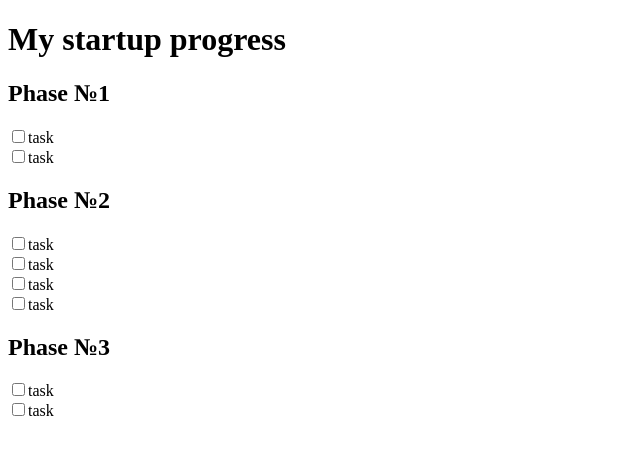
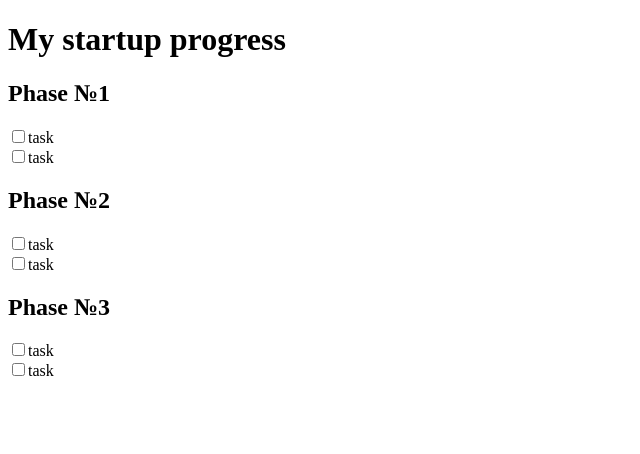
Before and after one commit to AndrewMedvedev42/Check-List, a React (Create React App) app: page / in a window 1280 px wide. Shown: the top 454 px of the page, without its empty margins (0-640 px from the left). Built offline with nearby package versions, Linux system fonts and the light colour scheme.

Commit message:
changed data  structure in localstorage

```diff
--- a/src/App.js
+++ b/src/App.js
@@ -2,7 +2,8 @@ import {React} from "react"
 import {PhaseOneList, PhaseTwoList, PhaseThreeList} from "./CheckListObject"
 import {ListTemple} from "./components/ListTemple"
 
-function App() {
+function App(){
+
   return (
     <div className="App">
       <h1>My startup progress</h1>
--- a/src/CheckListObject.js
+++ b/src/CheckListObject.js
@@ -1,22 +1,20 @@
 export const PhaseOneList = [
     {phaseName:"Phase №1",
         tasks:[
-            {id:"Ph-1,T-1",taskName:"task", isChecked:false},
-            {id:"Ph-1,T-2", taskName:"task", isChecked:false}]
+            {index:0,id:"Ph-1,T-1",taskName:"task", isChecked:false},
+            {index:1, id:"Ph-1,T-2", taskName:"task", isChecked:false}]
         }]
 
 export const PhaseTwoList = [
     {phaseName:"Phase №2",
         tasks:[
-            {id:"Ph-2,T-1",taskName:"task", isChecked:false},
-            {id:"Ph-2,T-2", taskName:"task", isChecked:false},
-            {id:"Ph-2,T-3",taskName:"task", isChecked:false},
-            {id:"Ph-2,T-4",taskName:"task", isChecked:false},]
+            {index:0, id:"Ph-2,T-1",taskName:"task", isChecked:false},
+            {index:1, id:"Ph-2,T-2", taskName:"task", isChecked:false},]
         }]
 
 export const PhaseThreeList = [
     {phaseName:"Phase №3",
         tasks:[
-            {id:"Ph-3,T-1",taskName:"task", isChecked:false},
-            {id:"Ph-3,T-2", taskName:"task", isChecked:false}]
+            {index:0, id:"Ph-3,T-1",taskName:"task", isChecked:false},
+            {index:1, id:"Ph-3,T-2", taskName:"task", isChecked:false}]
         }]
--- a/src/components/ListTemple.jsx
+++ b/src/components/ListTemple.jsx
@@ -1,39 +1,74 @@
+import { useEffect } from "react";
+import { useState } from "react";
+
 export const ListTemple = ({data}) => {
     const [list] = data
+    const [phaseObj, setPhaseObj] = useState({})
 
     const handleChange = (e) => {
-        let CheckBoxStatus = JSON.parse(localStorage.getItem(e))
+        let CheckBoxStatus = JSON.parse(localStorage.getItem(phaseObj.phaseName))
         const input = document.getElementById(`${e}`)
-        if(CheckBoxStatus.checkStatus){
-          localStorage.setItem(e, JSON.stringify({checkStatus:false}))
-          input.setAttribute("defaultChecked", !CheckBoxStatus.checkStatus)
-          console.log(input);
-        }else{
-          localStorage.setItem(e, JSON.stringify({checkStatus:true}))
-          input.setAttribute("defaultChecked", !CheckBoxStatus.checkStatus)
-          console.log(input);
-        }
+        console.log(e);
+        CheckBoxStatus.tasks.find((item)=>{
+            if(item.id === e){
+                if(item.isChecked === false){
+                    for (var i = 0; i < CheckBoxStatus.tasks.length; i++) {
+                        if(e === CheckBoxStatus.tasks[i].id){
+                            CheckBoxStatus.tasks[i].isChecked = true;
+                            break;
+                        }
+                    }
+                    localStorage.setItem(phaseObj.phaseName, JSON.stringify(CheckBoxStatus))
+                    input.setAttribute("defaultChecked", true)
+
+                }else{
+                    for (var i = 0; i < CheckBoxStatus.tasks.length; i++) {
+                        if(e === CheckBoxStatus.tasks[i].id){
+                            CheckBoxStatus.tasks[i].isChecked = false;
+                            break;
+                        }
+                    }
+                    localStorage.setItem(phaseObj.phaseName, JSON.stringify(CheckBoxStatus))
+                    input.setAttribute("defaultChecked", false)
+                }
+            }
+        })
+        // const input = document.getElementById(`${e}`)
+        // if(CheckBoxStatus.checkStatus){
+        //   localStorage.setItem(e, JSON.stringify({checkStatus:false}))
+        //   input.setAttribute("defaultChecked", !CheckBoxStatus.checkStatus)
+        //   console.log(input);
+        // }else{
+        //   localStorage.setItem(e, JSON.stringify({checkStatus:true}))
+        //   input.setAttribute("defaultChecked", !CheckBoxStatus.checkStatus)
+        //   console.log(input);
+        // }
     }
+
+    if (localStorage.length === 3) {
+        console.log("lol");
+      }else{
+        localStorage.setItem(list.phaseName , JSON.stringify(list));
+    }
+
+    useEffect(()=>{
+        const obj = JSON.parse(localStorage.getItem(list.phaseName))
+        setPhaseObj(obj)
+    },[list.phaseName])
 
     return (
         <div>
-            <h1>{list.phaseName}</h1>
+            <h1>{phaseObj.phaseName}</h1>
             <section>
-                {
-                    list.tasks.map((item)=>{
-                        const {id, taskName} = item
-                        if (localStorage.length === 8) {
-                            console.log("Full :(");
-                          }else{
-                            localStorage.setItem(id , JSON.stringify({checkStatus:false}));
-                        }
-                        let CheckBoxStatus = JSON.parse(localStorage.getItem(id))
+                {phaseObj.tasks && (
+                    phaseObj.tasks.map((item)=>{
+                        const {id, taskName, isChecked} = item
                         return (
-                                <div>
-                                    <input id={id} key={id} defaultChecked={CheckBoxStatus.checkStatus} type="checkbox" onChange={()=>{handleChange(item.id)}}/><span>{taskName}</span>
-                                </div>)
+                            <div key={id}>
+                                <input id={id} defaultChecked={isChecked} type="checkbox" onChange={()=>{handleChange(id)}}/><span>{taskName}</span>
+                            </div>)
                     })
-                }
+                )}
             </section>
         </div>
     )
```
Also changed, not shown: 11 other files (tests, documents, lock files or other folders).
